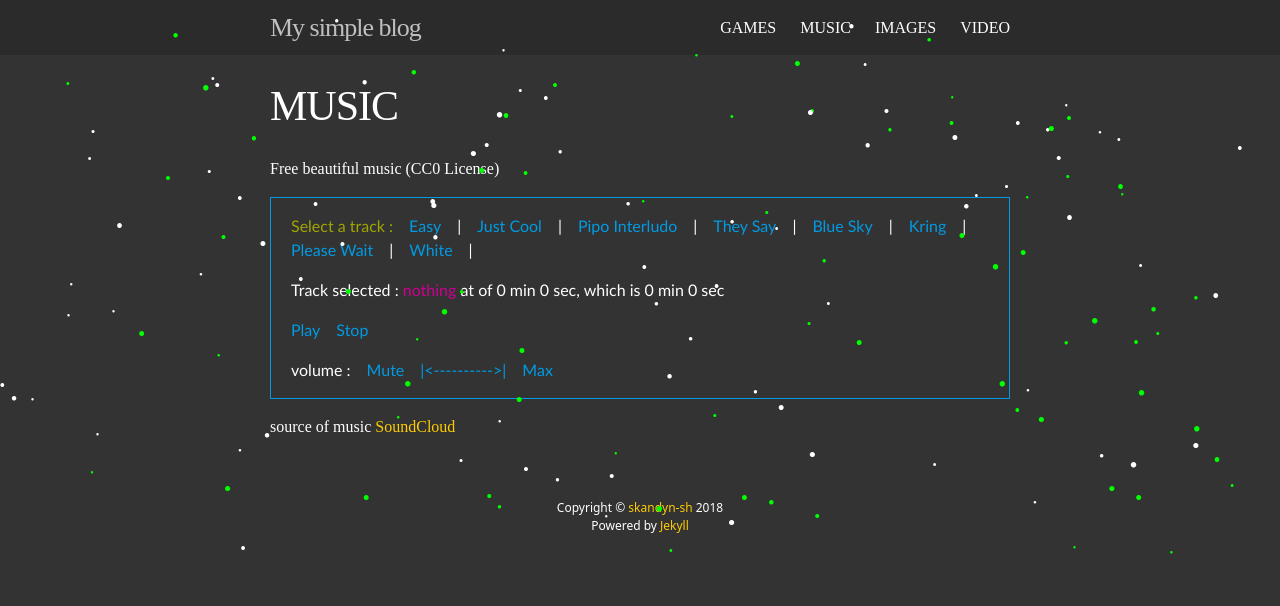
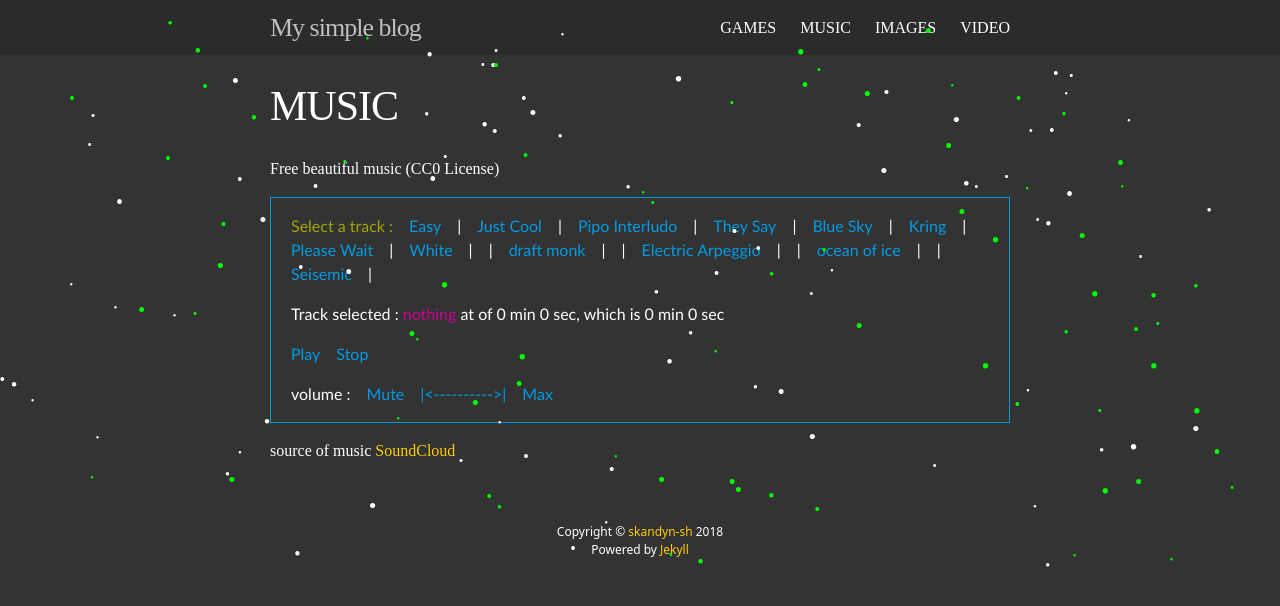
Before and after one commit to skandyn-sh/skandyn-sh.github.io, a Jekyll site: the page built from music.html, in a window 1280 px wide. Shown: the top 606 px of the page. Built offline with Jekyll 4.4.1, drawn with Linux system fonts in a browser that asks for light colours; nearby versions of some CDN libraries; library files that are not in the unit come from our copies; comment, search, counter and statistics services are not loaded.

Commit message:
Update music.html

```diff
--- a/music.html
+++ b/music.html
@@ -148,6 +148,18 @@ $(document).ready(function(){
 				<li> | </li>
 				<li><a href="https://skandyn-sh.github.io/assets/music/White _ www.wowa.me.mp3" class="track">White</a></li>
 				<li> | </li>
+				<li> | </li>
+				<li><a href="https://skandyn-sh.github.io/assets/music/draft monk - ambience.mp3" class="track">draft monk</a></li>
+				<li> | </li>
+				<li> | </li>
+				<li><a href="https://skandyn-sh.github.io/assets/music/Electric Arpeggio.mp3" class="track">Electric Arpeggio</a></li>
+				<li> | </li>
+				<li> | </li>
+				<li><a href="https://skandyn-sh.github.io/assets/music/ocean of ice.mp3" class="track">ocean of ice</a></li>
+				<li> | </li>
+				<li> | </li>
+				<li><a href="https://skandyn-sh.github.io/assets/music/Seisemic.mp3" class="track">Seisemic</a></li>
+				<li> | </li>
 			</ul>
 			<p>
 				<span class="play-state"></span> :
```
